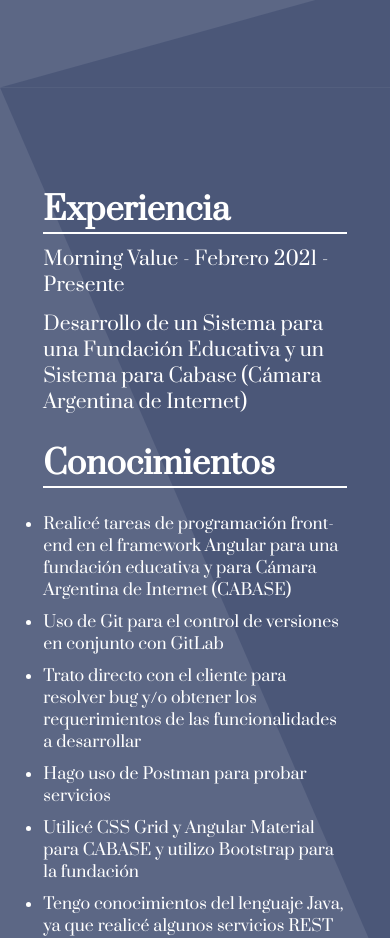
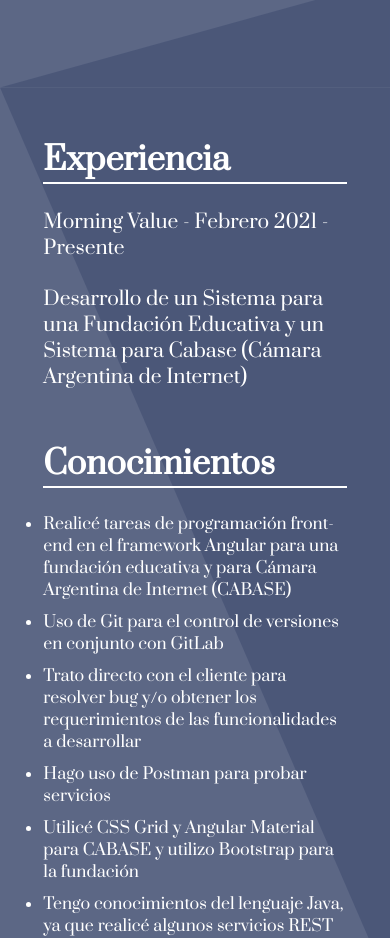
Before and after one commit to liggerinileo/CV, a plain HTML site: page index.html in a window 390 px wide. Shown: the part 1240-2178 px from the top of the page. Drawn offline with Linux system fonts and the light colour scheme.

Commit message:
agrega cambio en estilo de seccion

```diff
--- a/styles/estilos.css
+++ b/styles/estilos.css
@@ -256,7 +256,7 @@ body{
 }
 
 .exp {
-    grid-row: 2/6;
+    grid-row: 3/6;
     grid-column: 2/9;
     display: grid;
     grid-template-columns: repeat(7,1fr);
@@ -620,7 +620,7 @@ body{
         grid-template-rows: repeat(18,1fr);
     }
     .exp {
-        grid-row: 3/7;
+        grid-row: 2/7;
         grid-template-rows: repeat(6,1fr);
     }
     .skills {
```
